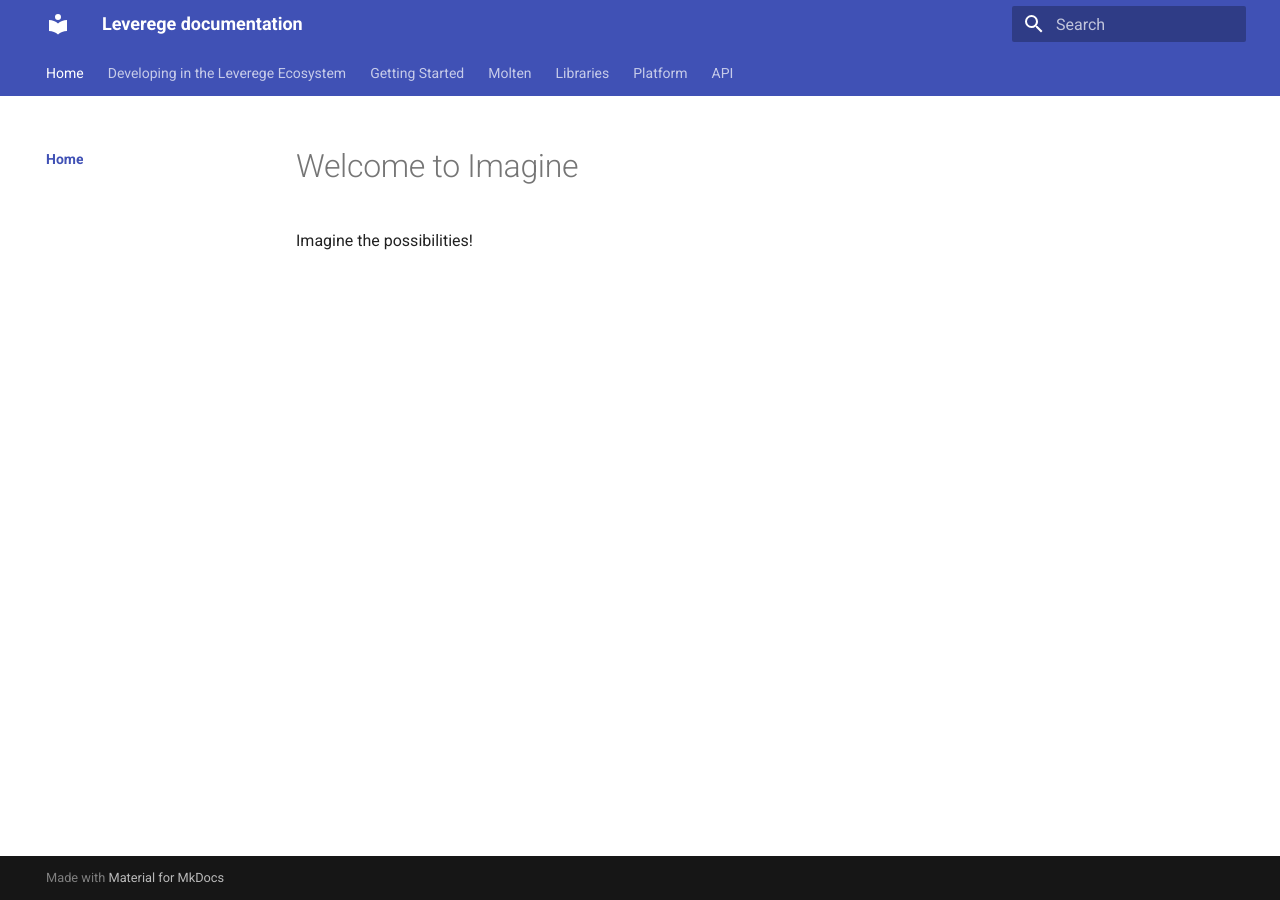
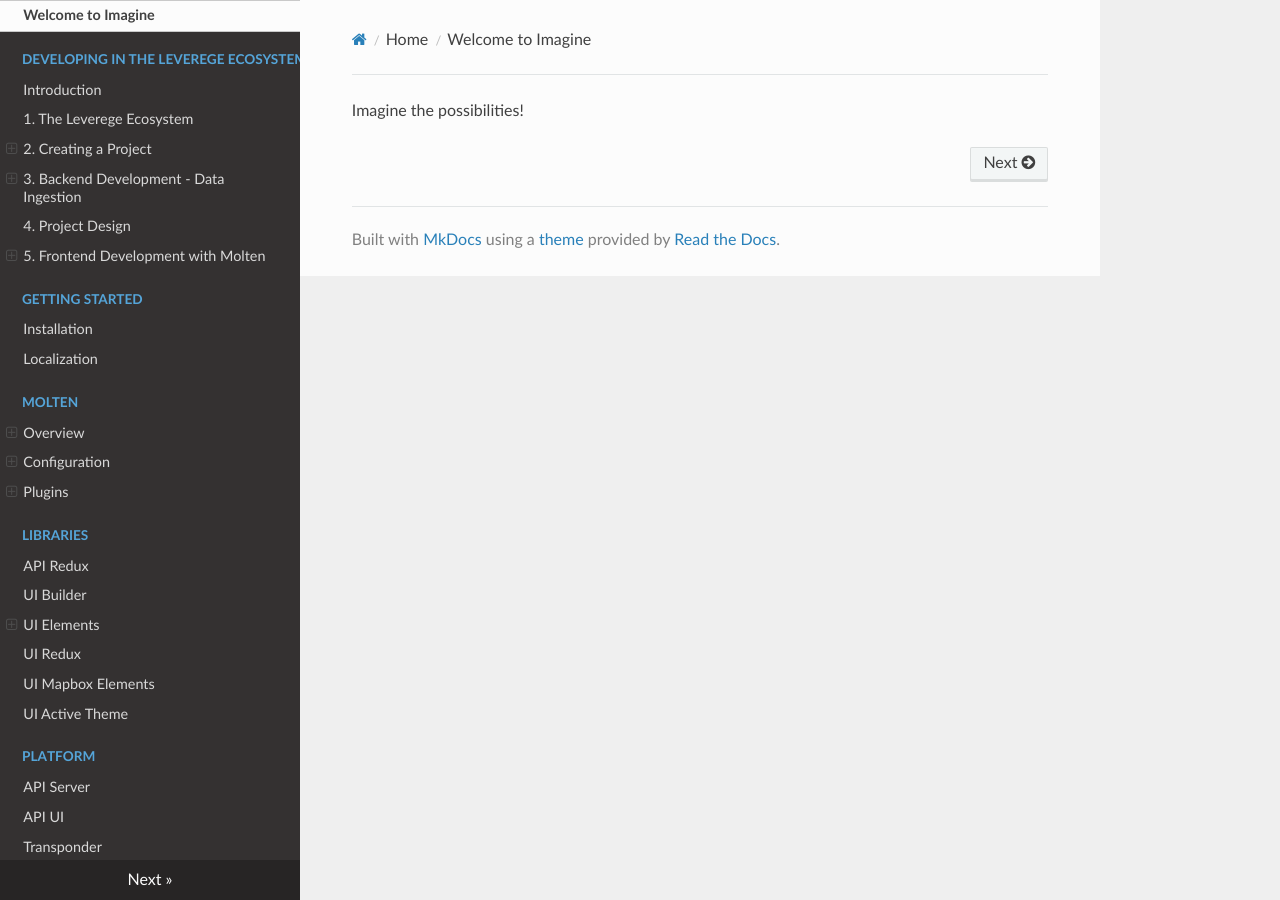
Before and after one commit to nickthenewbie1/mkdocsrtdtest, an MkDocs documentation site: the page built from docs/index.md, in a window 1280 px wide. Built offline with MkDocs 1.6.1, drawn with Linux system fonts in a browser that asks for light colours; nearby versions of some CDN libraries; the version menu is left out.

Commit message:
Update mkdocs.yml

```diff
--- a/mkdocs.yml
+++ b/mkdocs.yml
@@ -1,6 +1,6 @@
 site_name: Leverege documentation
 theme:
-  name: material
+  name: readthedocs
   custom_dir: overrides
   features:
     - navigation.tabs
@@ -104,7 +104,7 @@ extra_javascript:
 
 plugins:
   - search
-  - awesome-pages
+#  - awesome-pages
 
 markdown_extensions:
   - admonition
@@ -119,8 +119,8 @@ markdown_extensions:
  #       - name: mermaid
  #         class: mermaid
  #         format: !!python/name:mermaid2.fence_mermaid
-  - pymdownx.tabbed:
-      alternate_style: true
+ # - pymdownx.tabbed:
+ #     alternate_style: true
   - toc:
       permalink: true
   - pymdownx.arithmatex:
```
